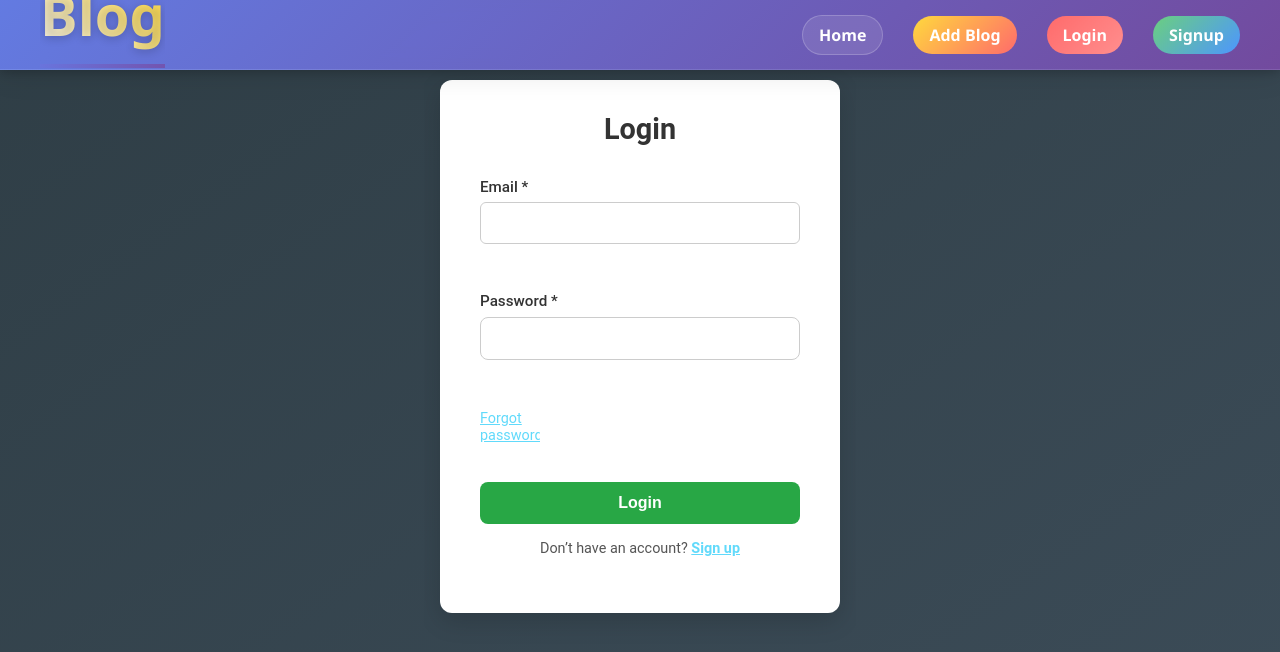
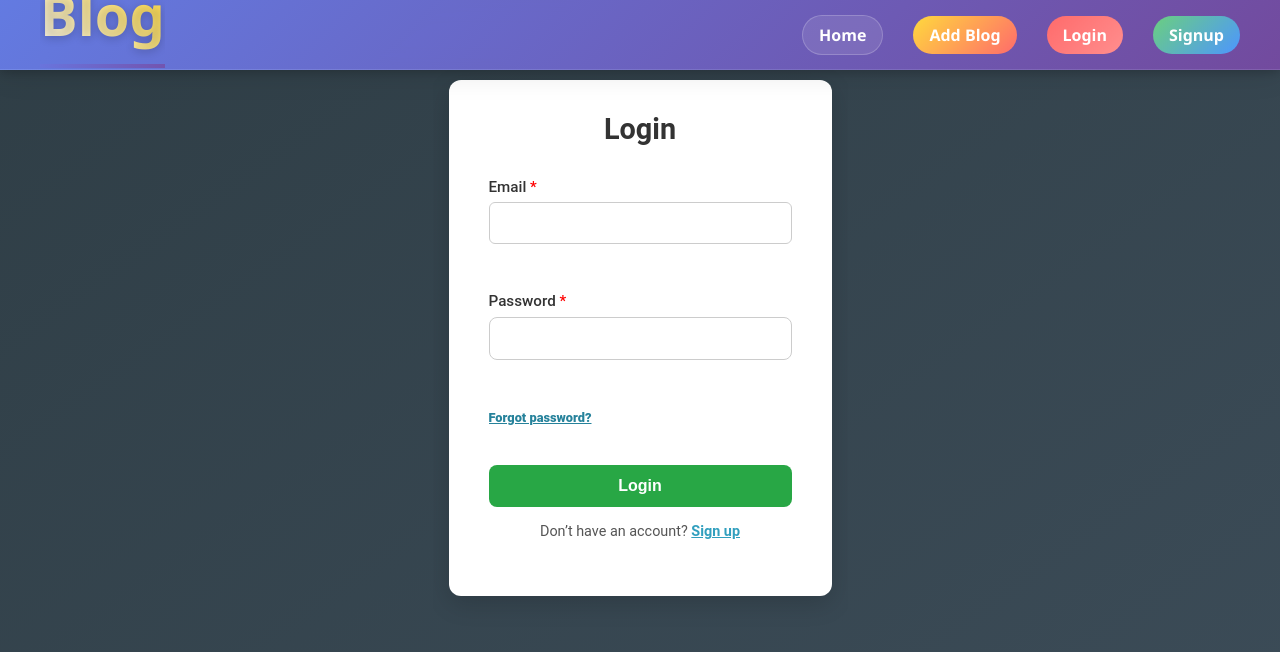
Before and after one commit to vivekbora21/Blog, a React (Vite) app: page /login in a window 1280 px wide. Shown: the top 652 px of the page. Built offline with nearby package versions, Linux system fonts and the light colour scheme.

Commit message:
changes made in dashboard as well as myblogs page , added a search option

```diff
--- a/src/App.css
+++ b/src/App.css
@@ -10,7 +10,7 @@ body {
   padding-top: 80px;
   padding-left: 1rem;
   padding-right: 1rem;
-  padding-bottom: 1rem;
+  padding-bottom: 20px;
   box-sizing: border-box;
   display: flex;
   flex-direction: column;
--- a/src/App.jsx
+++ b/src/App.jsx
@@ -1,5 +1,5 @@
 import React from 'react';
-import { BrowserRouter as Router, Routes, Route } from 'react-router-dom';
+import { BrowserRouter as Router, Routes, Route, useLocation } from 'react-router-dom';
 import './App.css';
 import Form from './components/Form.jsx';
 import LoginForm from './components/LoginForm.jsx';
@@ -16,6 +16,7 @@ import { ToastContainer } from 'react-toastify';
 import ForgotPassword from './components/forgotPassword.jsx';
 import ResetPassword from './components/ResetPassword.jsx';
 import NotFound from './components/NotFound.jsx';
+import Footer from './components/Footer.jsx';
 import 'react-toastify/dist/ReactToastify.css';
 
 
@@ -23,6 +24,18 @@ function App() {
   return (
     <AuthProvider>
       <Router>
+        <AppContent />
+      </Router>
+    </AuthProvider>
+  )
+}
+
+function AppContent() {
+  const location = useLocation();
+  const hideFooter = location.pathname === '/login' || location.pathname === '/signup';
+
+  return (
+    <>
       <Navbar />
       <Routes>
         <Route path="/" element={<Dashboard />} />
@@ -36,10 +49,10 @@ function App() {
         <Route path="/editblog/:id" element={<ProtectedRoute><EditBlog /></ProtectedRoute>} />
         <Route path="*" element={<NotFound />} />
       </Routes>
+      {!hideFooter && <Footer />}
       <ToastContainer />
-      </Router>
-    </AuthProvider>
-  )
+    </>
+  );
 }
 
 export default App;
--- a/src/components/AddBlog.jsx
+++ b/src/components/AddBlog.jsx
@@ -2,6 +2,7 @@ import React, { useState, useEffect } from "react";
 import { useNavigate } from 'react-router-dom';
 import { getCookie } from '../utils/auth.js';
 import "./AddBlog.css";
+import Footer from "./Footer.jsx"
 import { toast } from 'react-toastify';
 
 const API_URL = 'http://localhost:8000';
@@ -109,14 +110,16 @@ const AddBlog = () => {
           </label>
         </div>
       </div>
-
+      <div>
         <button type="submit" className="submit-button">
           Publish Blog
         </button>
         <button className="back-button" onClick={() => navigate(-1)}>
           Back
         </button>
+      </div>
     </form>
+
   );
 };
 
--- a/src/components/Footer.css
+++ b/src/components/Footer.css
@@ -2,9 +2,9 @@
   background: var(--white);
   color: var(--text-color);
   padding: 2rem 0;
-  margin-top: auto;
   border-top: 1px solid #e0e0e0;
   box-shadow: 0 -2px 4px var(--shadow);
+  position: sticky;
 }
 
 .footer-content {
@@ -69,7 +69,6 @@
   text-align: center;
   padding-top: 1rem;
   border-top: 1px solid #e0e0e0;
-  margin-top: 2rem;
 }
 
 .footer-bottom p {
--- a/src/components/LoginForm.css
+++ b/src/components/LoginForm.css
@@ -87,7 +87,7 @@ body {
 .independent-login-submit-btn {
   width: 100%;
   padding: 0.75rem;
-  background: #61dafb;
+  background: #34a1bf;
   border: none;
   border-radius: 8px;
   color: #fff;
@@ -104,16 +104,20 @@ body {
   display: flex;
   justify-content: flex-end;
   margin-bottom: 1rem;
+  overflow-y: hidden;
+}
+span {
+  color: red;
 }
 
 .independent-forgot-password {
-  font-size: 0.9rem;
-  color: #61dafb;
+  font-size: 0.8rem;
+  font-weight: 800;
+  color: #26829b;
   cursor: pointer;
   text-decoration: underline;
-  margin-right: 260px;
+  margin-right: 200px;
   margin-top: 10px;
-  margin-bottom: -2px;
 }
 
 .independent-forgot-password:hover {
@@ -127,18 +131,6 @@ body {
   color: #555;
 }
 
-.independent-login-link {
-  color: #61dafb;
-  cursor: pointer;
-  font-weight: 600;
-  text-decoration: underline;
-}
-
-.independent-login-link:hover {
-  color: #1f8bcd;
-}
-
-
 /* Link area */
 .independent-login-link-area a {
   display: block;
@@ -149,7 +141,7 @@ body {
 }
 
 .independent-login-link {
-  color: #61dafb;
+  color: #319fbe;
   cursor: pointer;
   font-weight: 600;
   text-decoration: underline;
--- a/src/components/MyBlogs.css
+++ b/src/components/MyBlogs.css
@@ -53,7 +53,7 @@
 
 /* === SEARCH BAR === */
 .my-search-container {
-  max-width: 350px;
+  max-width: 700px;
   margin-left: auto;
 }
 
--- a/src/components/dashboard.css
+++ b/src/components/dashboard.css
@@ -51,7 +51,7 @@
 
 /* === SEARCH CONTAINER === */
 .dash-search-container {
-  max-width: 350px;
+  max-width: 700px;
   margin: 0;
 }
 
@@ -60,11 +60,12 @@
   display: flex;
   align-items: center;
   margin: 0;
-  background: rgba(255, 255, 255, 0.1);
+  color: black;
+  background: rgba(255, 255, 255, 0.921);
   backdrop-filter: blur(10px);
-  border-radius: 25px;
+  border-radius: 5px;
   padding: 5px;
-  border: 1px solid rgba(255, 255, 255, 0.2);
+  border: 1px solid rgba(176, 0, 0, 0.2);
   box-shadow: 0 8px 25px rgba(0, 0, 0, 0.1);
   transition: all 0.3s ease;
 }
@@ -80,20 +81,20 @@
   padding: 12px 45px 12px 15px;
   border: none;
   background: transparent;
-  color: white;
+  color: rgb(0, 0, 0);
   font-size: 1rem;
   outline: none;
   border-radius: 25px;
 }
 
 .dash-search-input::placeholder {
-  color: rgba(255, 255, 255, 0.7);
+  color: rgba(0, 0, 0, 0.7);
 }
 
 .dash-search-icon {
   position: absolute;
   right: 45px;
-  color: rgba(255, 255, 255, 0.8);
+  color: rgba(0, 0, 0, 0.8);
   font-size: 1.1rem;
   pointer-events: none;
 }
--- a/src/components/dashboard.jsx
+++ b/src/components/dashboard.jsx
@@ -1,6 +1,5 @@
 import React, { useEffect, useState } from "react";
 import "./dashboard.css";
-import Footer from "./Footer.jsx";
 import { useNavigate } from "react-router-dom";
 
 const Dashboard = () => {
@@ -168,8 +167,6 @@ const Dashboard = () => {
           </button>
         </div>
       )}
-
-      <Footer />
     </div>
 
   );
```
Lines whose indentation alone changed are shown as unchanged.
